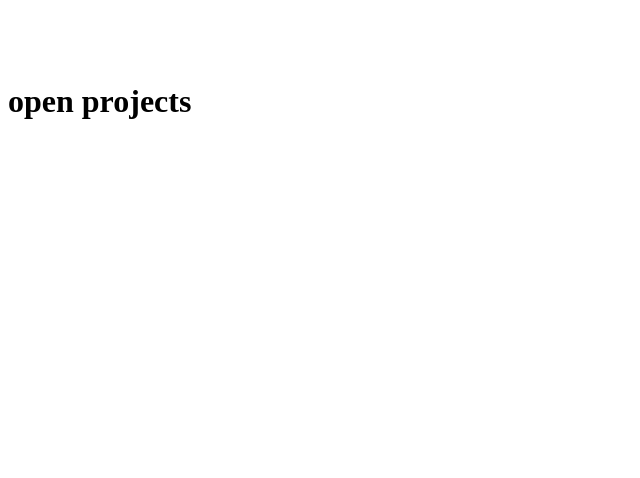
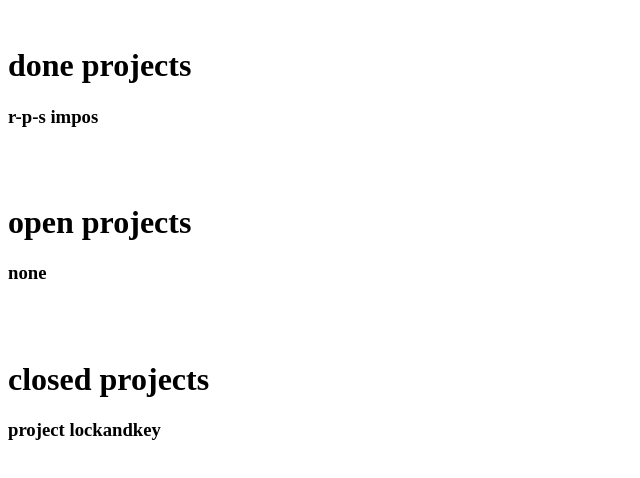
Before and after one commit to sawyer47altf4/mywebsit, a plain HTML site: page index.html in a window 1280 px wide. Shown: the whole page, without its empty margins (0-640 px from the left). Drawn offline with Linux system fonts and the light colour scheme.

Commit message:
next
idk

```diff
--- a/index.html
+++ b/index.html
@@ -6,14 +6,15 @@
   </head>
   <body>
 
-<BR><BR><BR>
-  <h1>open projects</h1>
+<BR>
+  <h1>done projects</h1>
+    <h3>r-p-s impos</h3><BR><BR>
 
+    <h1>open projects</h1>
+      <h3>none</h3><BR><BR>
 
-
-
-
-
+      <h1>closed projects</h1>
+        <h3>project lockandkey</h3><BR><BR>
 
   </body>
 </html>
```
